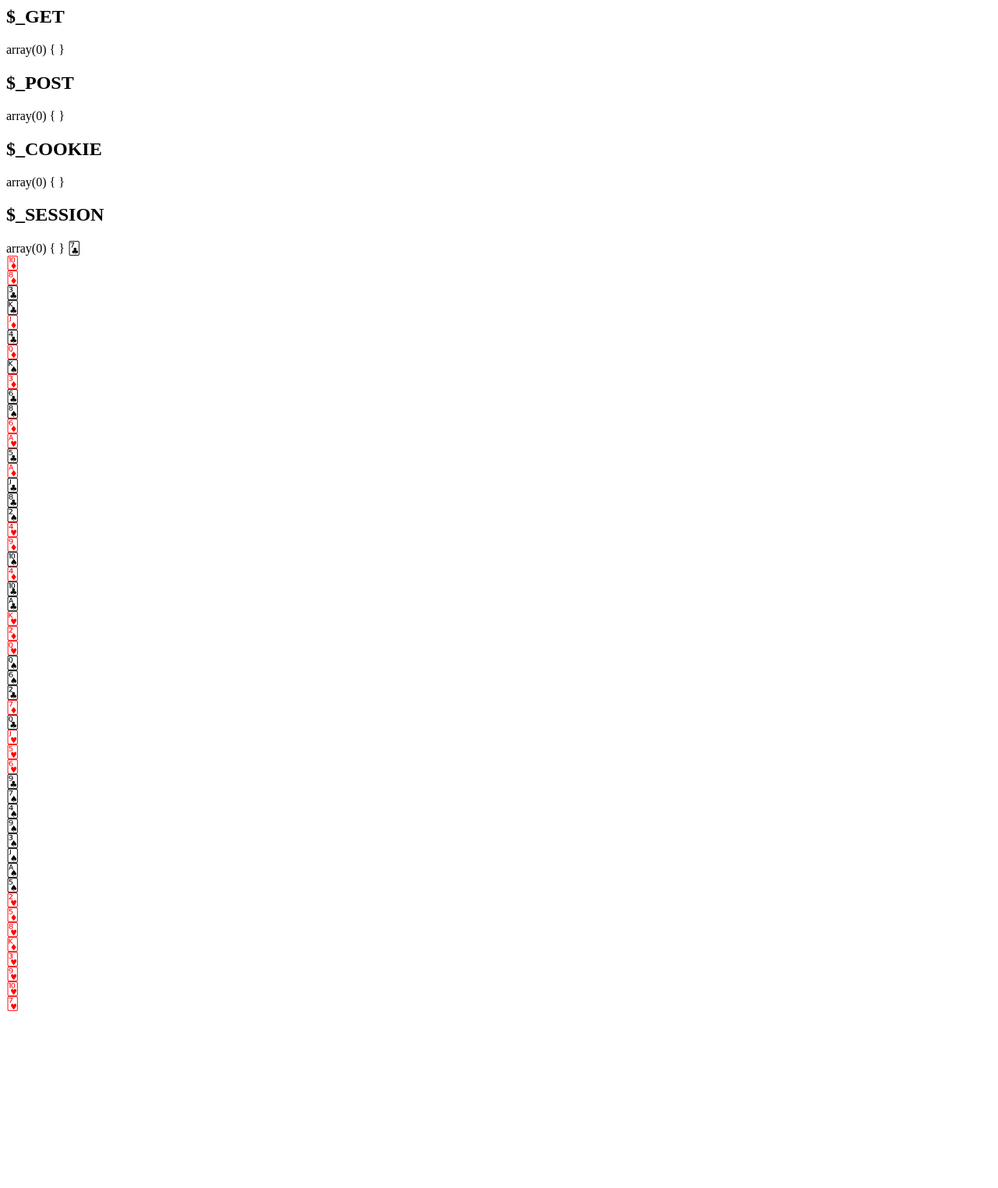
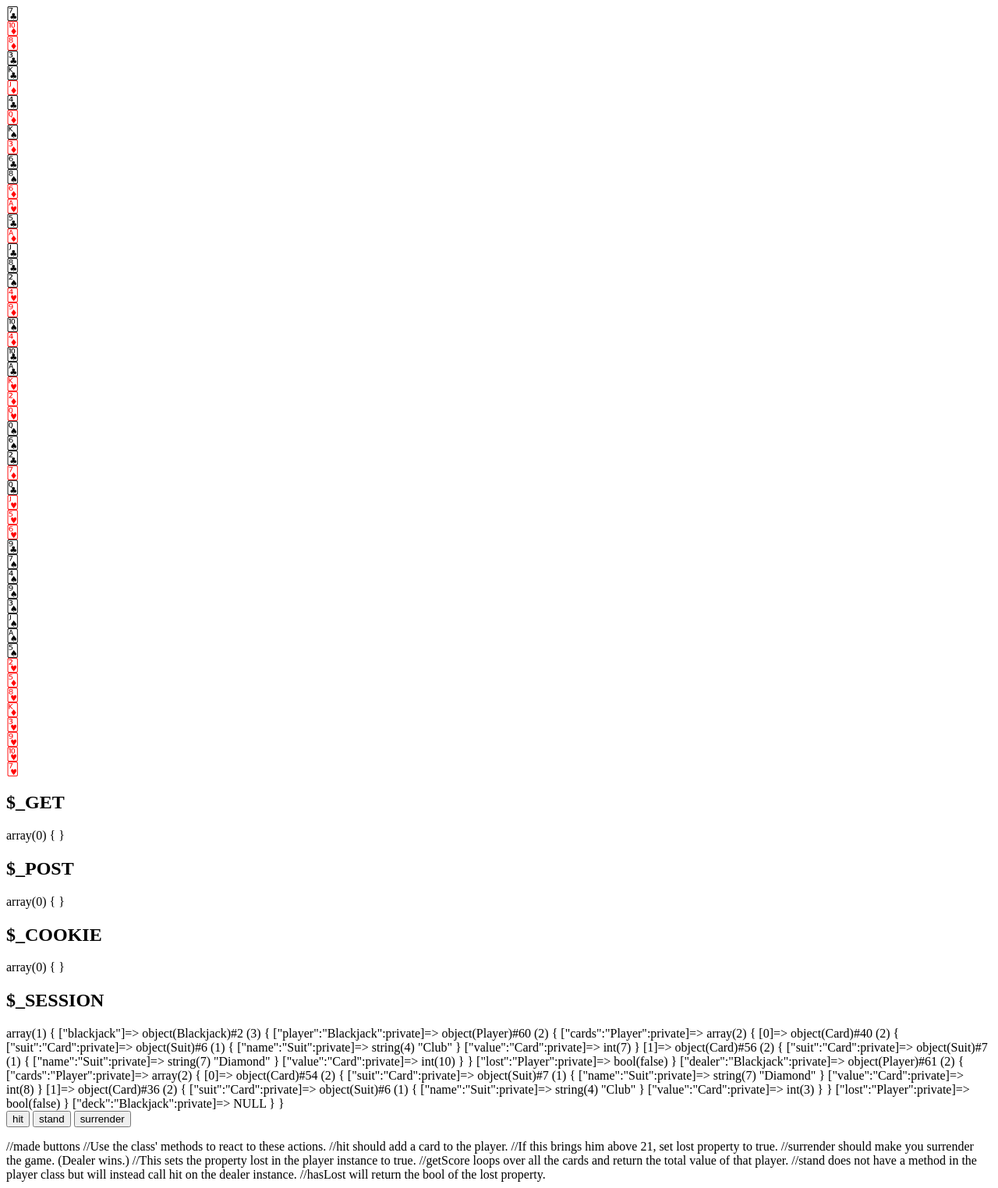
Before and after one commit to victoriasof/php-blackjack, a PHP site: page / in a window 1280 px wide. Shown: the whole page at 78% size. Before the commit the page ends 1297 px from the top, so only its background shows below. Run offline with PHP 8.4, Linux system fonts and the light colour scheme.

Commit message:
made buttons appear with html form

```diff
--- a/index.php
+++ b/index.php
@@ -22,7 +22,7 @@ function whatIsHappening()
     var_dump($_SESSION);
 }
 
-whatIsHappening(); // call function
+
 
 require 'Blackjack.php';
 require 'Player.php';
@@ -30,5 +30,41 @@ require 'Player.php';
 //require 'Card.php';
 //require 'Deck.php';
 
+
 //Save the instance of the entire Blackjack object in the session (you're gonna need it)
-$_SESSION['Blackjack'] = new Blackjack();
+$_SESSION['blackjack'] = new Blackjack();
+
+//Use forms to send to the index.php page what the player's action is. (i.e. hit/stand/surrender)
+
+
+
+whatIsHappening(); // call function
+
+
+
+?>
+
+<!doctype html>
+
+<form action="index.php" method="post">
+    <input type="submit" name="action" value="hit">
+    <input type="submit" name="action" value="stand">
+    <input type="submit" name="action" value="surrender">
+</form>
+
+//made buttons
+
+
+//Use the class' methods to react to these actions.
+
+//hit should add a card to the player.
+//If this brings him above 21, set lost property to true.
+
+//surrender should make you surrender the game. (Dealer wins.)
+//This sets the property lost in the player instance to true.
+
+//getScore loops over all the cards and return the total value of that player.
+
+//stand does not have a method in the player class but will instead call hit on the dealer instance.
+
+//hasLost will return the bool of the lost property.
```
Also changed, not shown: Blackjack.php (line endings or trailing spaces).
